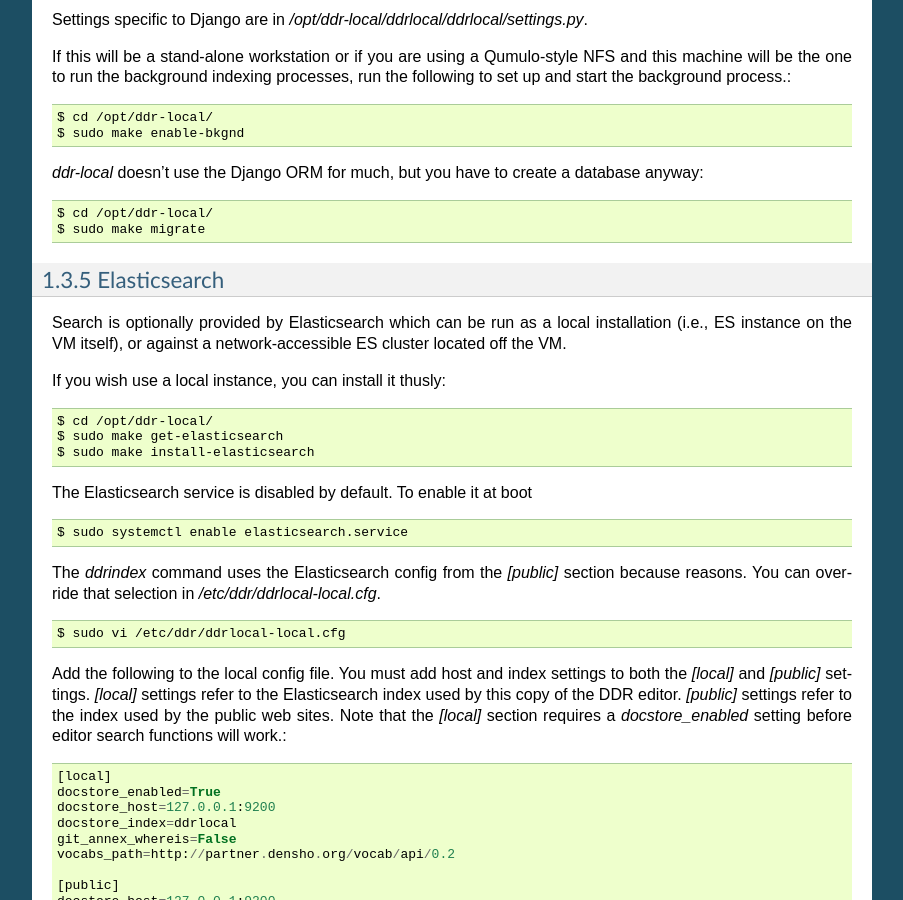
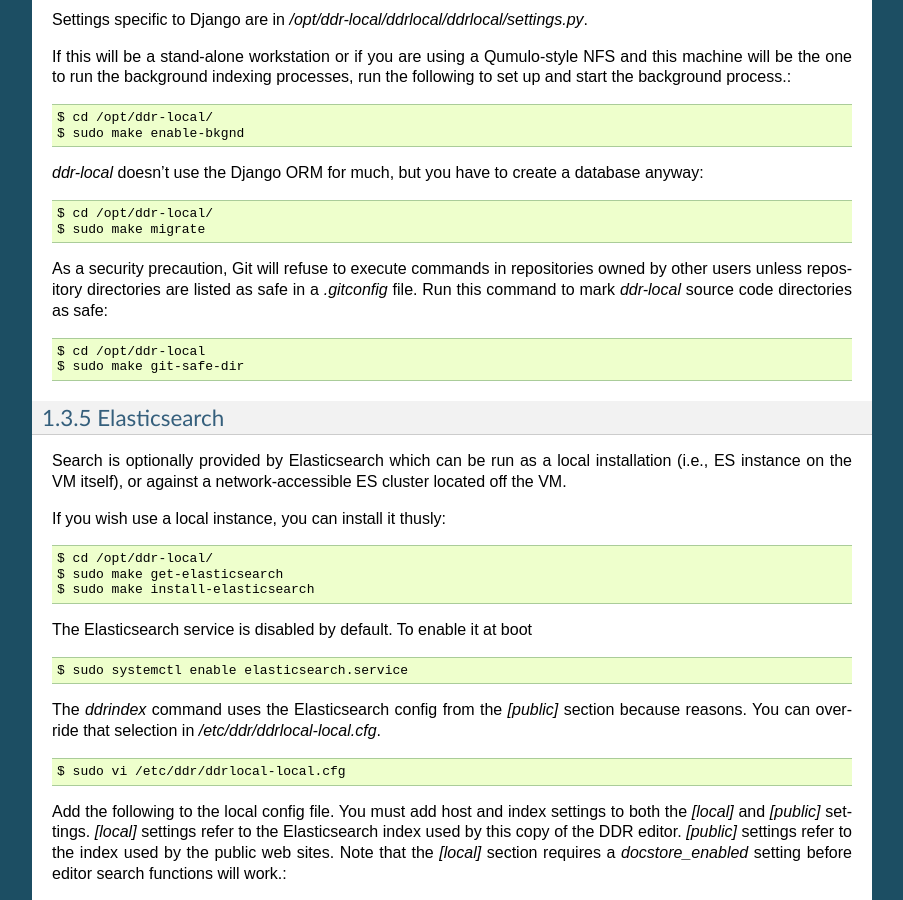
Before and after one commit to denshoproject/ddr-manual, a Sphinx documentation site: the page built from source/admins/workstations/create-workstation-vm.rst, in a window 1280 px wide and 900 px high, scrolled down 9030 px. Shown: the whole window, without its empty margins (198-1101 px from the left). Built offline with Sphinx 7.4.7, drawn with Linux system fonts in a browser that asks for light colours.

Commit message:
create-workstation-vm: Add git-safe-dir task to config section
Fix for Git's "detecting dubious ownership in repository" error
which is triggered when the ddr user runs a django app from the
app's install dir which is owned by another user.
See https://github.com/denshoproject/ansible-colo/issues/64

```diff
--- a/source/admins/workstations/create-workstation-vm.rst
+++ b/source/admins/workstations/create-workstation-vm.rst
@@ -483,6 +483,11 @@
     $ cd /opt/ddr-local/
     $ sudo make migrate
 
+As a security precaution, Git will refuse to execute commands in repositories owned by other users unless repository directories are listed as safe in a `.gitconfig` file.  Run this command to mark `ddr-local` source code directories as safe::
+
+    $ cd /opt/ddr-local
+    $ sudo make git-safe-dir
+
 
 
 Elasticsearch
```
